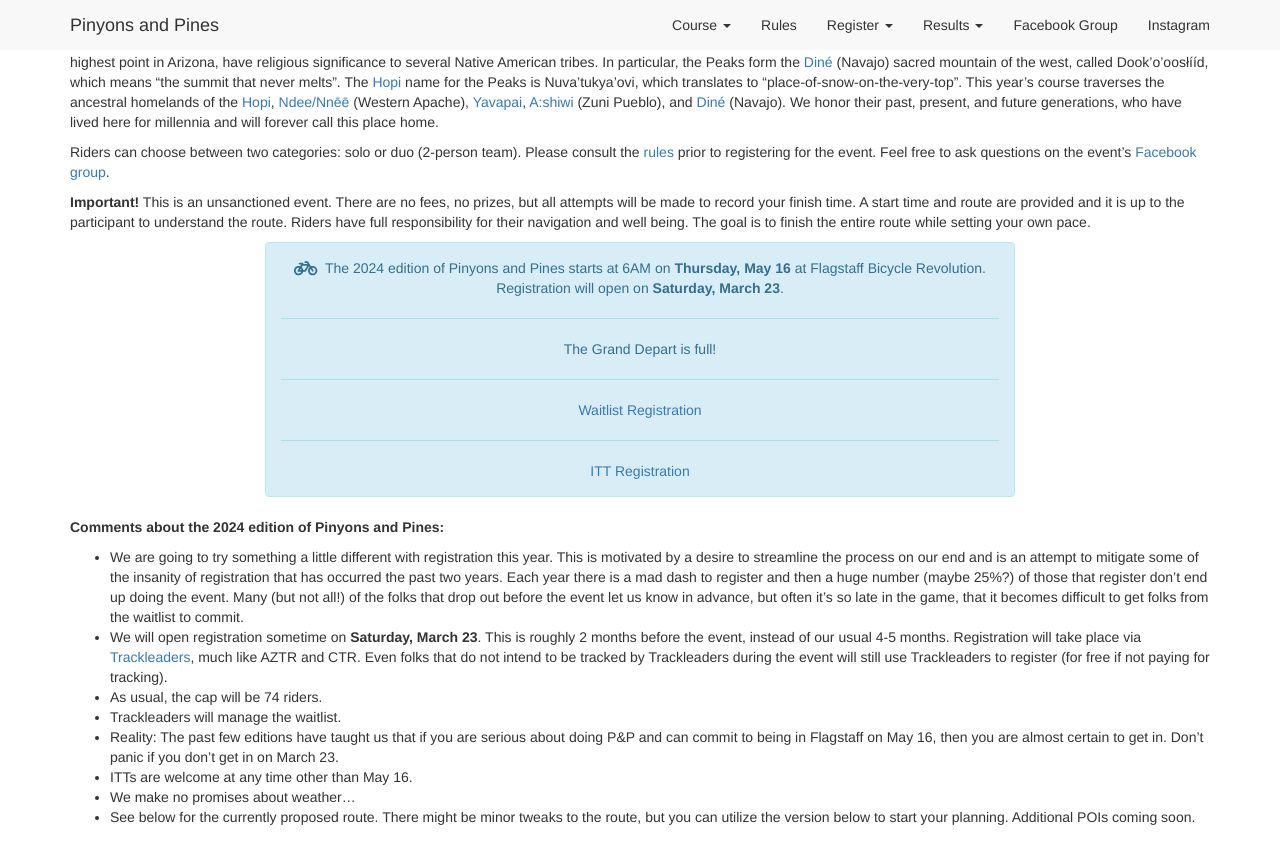
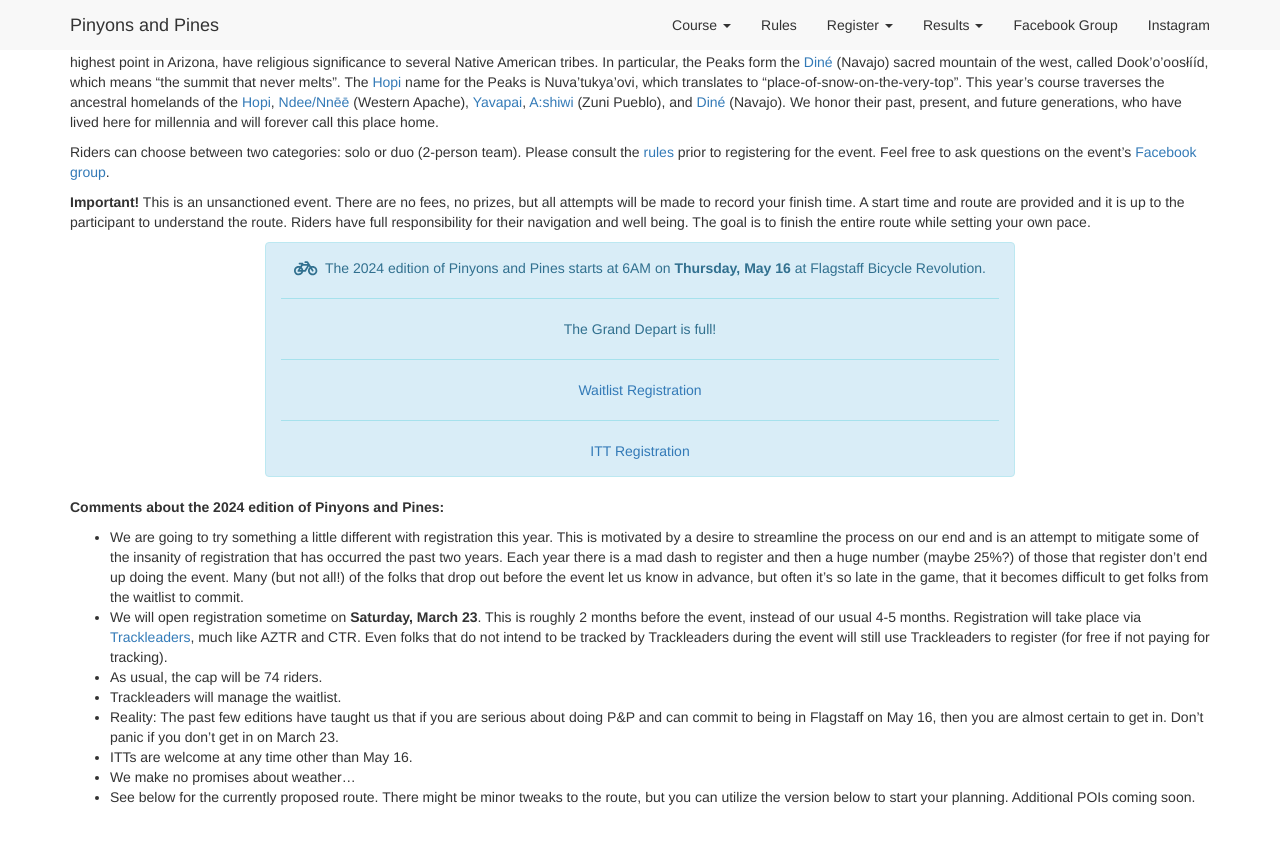
Before and after one commit to dcernst/PinyonsPines, a Jekyll site: the page built from index.md, in a window 1280 px wide and 900 px high, scrolled down 608 px, cut to the strip 0-843 px from the top of the window. Built offline with Jekyll 4.4.1, drawn with Linux system fonts in a browser that asks for light colours; nearby versions of some CDN libraries.

Commit message:
Update index.md

```diff
--- a/index.md
+++ b/index.md
@@ -37,7 +37,9 @@ Riders can choose between two categories: solo or duo (2-person team). Please co
 <div class="col-xs-12 col-sm-12 col-md-8 col-lg-8">
 <div class="alert alert-info" role="alert">
 <center>
-<i class="fas fa-bicycle fa-lg"></i>&nbsp; The 2024 edition of Pinyons and Pines starts at 6AM on <strong>Thursday, May 16</strong> at Flagstaff Bicycle Revolution. Registration will open on <strong>Saturday, March 23</strong>.
+<i class="fas fa-bicycle fa-lg"></i>&nbsp; The 2024 edition of Pinyons and Pines starts at 6AM on <strong>Thursday, May 16</strong> at Flagstaff Bicycle Revolution.
+
+<!-- Registration will open on <strong>Saturday, March 23</strong>. -->
 
 <!-- <hr>
 
```
